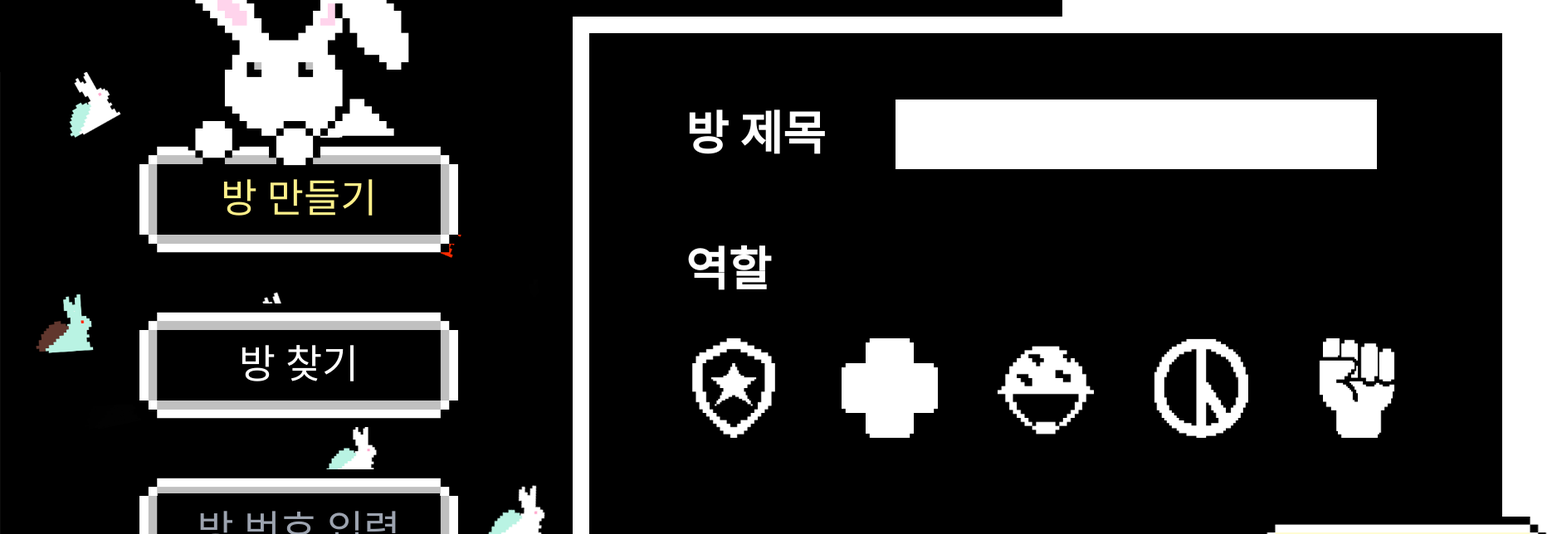
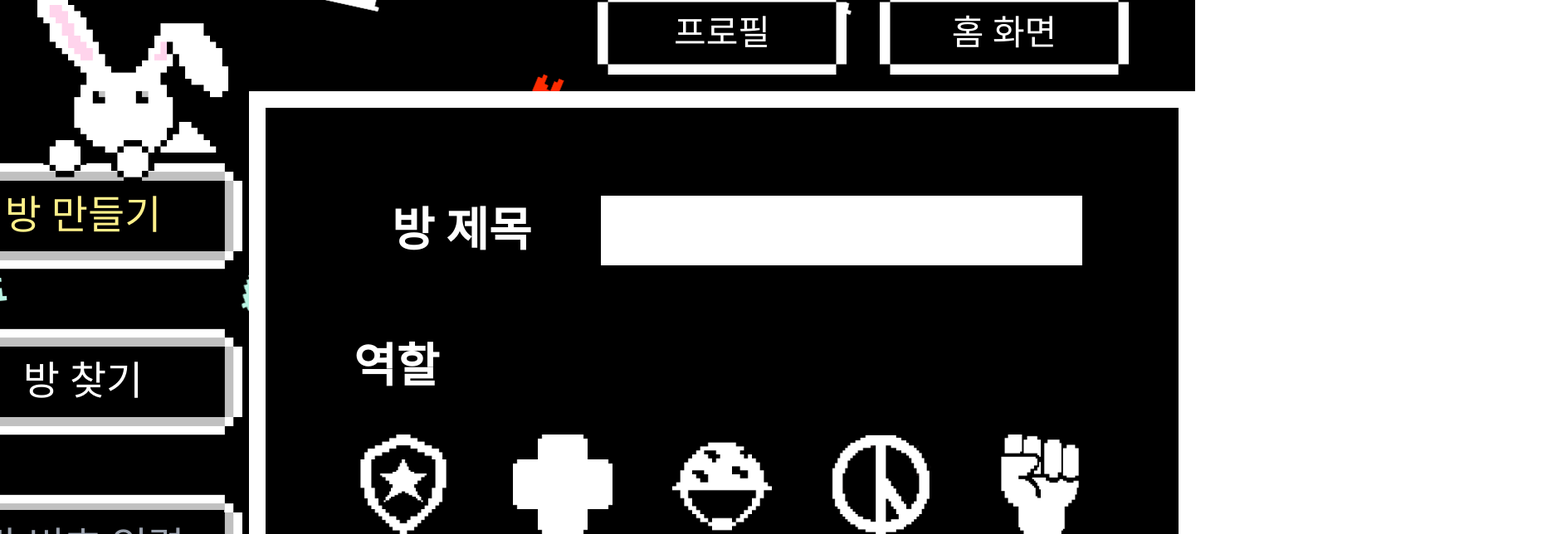
Before and after one commit to tlalswn23/whostheazara, a React (Vite) app in the folder FE/: page /lobby in a window 1280 px wide. Both pictures are taken after a click on the element "방 만들기". Shown: the top 644 px of the page at 83% size, 1870 px wide, since content can reach past the window. Built offline with nearby package versions, Linux system fonts and the light colour scheme; a web font is replaced by a local one.

Commit message:
Feat: Lobby 1920*1080 flex로 변경

```diff
--- a/FE/src/components/Lobby/LobbyCreateRoom.tsx
+++ b/FE/src/components/Lobby/LobbyCreateRoom.tsx
@@ -21,8 +21,7 @@ export const LobbyCreateRoom = () => {
   const job = [...Array(5).keys()];
 
   return (
-    <>
-      <div className="absolute left-[690px] top-[160px] w-[1140px] h-[700px] border-solid border-white border-[20px] p-[80px] text-[56px] font-bold bg-black">
+    <div className="flex flex-col justify-center items-center w-full h-full">
       <div className="flex">
         <p className="text-white px-[36px] mr-[48px]">방 제목</p>
         <div className="w-[580px] flex justify-between">
@@ -45,13 +44,12 @@ export const LobbyCreateRoom = () => {
           })}
         </div>
       </div>
-        <div className="absolute w-[360px] h-[120px] flex justify-center items-center bottom-[-50px] right-[-60px]">
+      <div className="absolute w-[360px] h-[120px] flex justify-center items-center bottom-[-50px] right-[0px]">
         <img src={yellowBtnImg} className="absolute" />
         <Link to="/room" className="absolute w-full text-center py-[20px]">
           방 생성
         </Link>
       </div>
     </div>
-    </>
   );
 };
--- a/FE/src/components/Lobby/LobbyHeaderBtn.tsx
+++ b/FE/src/components/Lobby/LobbyHeaderBtn.tsx
@@ -9,16 +9,13 @@ interface LobbyHeaderBtnProps {
 
 export const LobbyHeaderBtn = ({ index, text, loc }: LobbyHeaderBtnProps) => {
   return (
-    <div className={`absolute w-[260px] h-[100px] top-[30px] ${index === 0 ? "left-[1270px]" : "left-[1570px]"}`}>
-      <img src={simpleSquareImg} className="absolute w-full h-full bg-black" />
-      <div>
-        <Link
-          to={`/${loc}`}
-          className="absolute top-[0px] left-[0px] text-white text-[42px] w-[260px] py-[18px] text-center"
-        >
-          {text}
-        </Link>
-      </div>
+    <div
+      className={`w-[300px] h-[100px] mx-[20px] bg-cover flex justify-center items-center bg-black`}
+      style={{ backgroundImage: `url(${simpleSquareImg})` }}
+    >
+      <Link to={`/${loc}`} className="text-white text-[42px] w-[260px] py-[18px] text-center">
+        {text}
+      </Link>
     </div>
   );
 };
--- a/FE/src/components/Lobby/LobbyListRoom.tsx
+++ b/FE/src/components/Lobby/LobbyListRoom.tsx
@@ -4,12 +4,10 @@ export const LobbyListRoom = () => {
   const list = [...Array(8).keys()];
   return (
     <>
-      <div className="absolute left-[690px] top-[160px] w-[1140px] h-[700px] border-solid border-white border-[20px] p-[20px] text-[56px] font-bold bg-black">
-        <div className="flex flex-wrap">
-          {list.map((item, index) => {
-            return <LobbyListItem index={item + 214} text={`자라 잡으러 가실분`} num={item + 1} key={index} />;
-          })}
-        </div>
+      <div className="flex flex-wrap">
+        {list.map((item, index) => {
+          return <LobbyListItem index={item + 214} text={`자라 잡으러 가실분`} num={item + 1} key={index} />;
+        })}
       </div>
     </>
   );
--- a/FE/src/components/Lobby/LobbySideMenu.tsx
+++ b/FE/src/components/Lobby/LobbySideMenu.tsx
@@ -15,7 +15,7 @@ const LobbySideMenu = ({ viewMain, onSetViewMain }: lobbySideMenuProps) => {
   };
 
   return (
-    <aside className="absolute top-[280px] left-[100px] ml-[60px] flex flex-col leading-[140px] text-center">
+    <aside className="top-[280px] left-[100px] ml-[60px] flex flex-col leading-[140px] text-center">
       <div
         className={`w-[400px] h-[200px] bg-contain bg-no-repeat bg-center relative flex items-center justify-center cursor-pointer`}
         style={{ backgroundImage: `url(${btnImg})` }}
@@ -44,7 +44,7 @@ const LobbySideMenu = ({ viewMain, onSetViewMain }: lobbySideMenuProps) => {
         ></input>
         {/* <p className="text-white text-[48px] w-full ">내 프로필</p> */}
       </div>
-      <img src={rabbitImg} className="absolute z-index-5 left-[40px] top-[-220px] w-[310px]" />
+      <img src={rabbitImg} className="absolute z-index-5 left-[190px] top-[-130px] w-[260px]" />
     </aside>
   );
 };
--- a/FE/src/layouts/HomeLayout.tsx
+++ b/FE/src/layouts/HomeLayout.tsx
@@ -5,7 +5,7 @@ import mainTitle from "../assets/img/WhoIsZARA.gif";
 
 const HomeLayout = ({ children }: LayoutChildrenProps) => {
   return (
-    <div className="relative w-[1920px] h-[1080px] bg-black flex justify-center items-center">
+    <div className="w-[1920px] h-[1080px] bg-black flex justify-center items-center">
       <div className="flex flex-col w-full h-full justify-start mt-[120px] ml-[40px]">
         <img src={mainTitle} className="w-[800px] h-auto" />
         <div className="mt-[160px] ml-[140px]">{children}</div>
--- a/FE/src/layouts/LobbyLayout.tsx
+++ b/FE/src/layouts/LobbyLayout.tsx
@@ -4,7 +4,7 @@ import { LayoutChildrenProps } from "../types/LayoutChildrenProps";
 const LobbyLayout = ({ children }: LayoutChildrenProps) => {
   return (
     <div
-      className={`w-[1920px] h-[1080px] bg-contain bg-black bg-no-repeat bg-center relative`} // bg-black 제거
+      className={`w-[1920px] h-[1080px] bg-black flex justify-center items-center`} // bg-black 제거
       style={{ backgroundImage: `url(${lobbyBg})` }}
     >
       {children}
--- a/FE/src/pages/Lobby.tsx
+++ b/FE/src/pages/Lobby.tsx
@@ -16,11 +16,19 @@ const Lobby = () => {
   };
   return (
     <LobbyLayout>
-      <LobbySideMenu viewMain={viewMain} onSetViewMain={onSetViewMain} />
-      {viewMain == 1 ? <LobbyCreateRoom /> : ""}
-      {viewMain == 2 ? <LobbyListRoom /> : ""}
-      <LobbyHeaderBtn index={0} text="프로필" loc="profile" />
-      <LobbyHeaderBtn index={1} text="홈 화면" loc="" />
+      <div className="flex flex-col w-full">
+        <div className="flex justify-end mb-[20px] mr-[60px]">
+          <LobbyHeaderBtn index={0} text="프로필" loc="profile" />
+          <LobbyHeaderBtn index={1} text="홈 화면" loc="" />
+        </div>
+        <div className="relative flex items-center justify-around">
+          <LobbySideMenu viewMain={viewMain} onSetViewMain={onSetViewMain} />
+          <div className="w-[1140px] h-[700px] border-solid border-white border-[20px] p-[20px] text-[56px] font-bold bg-black">
+            {viewMain == 1 ? <LobbyCreateRoom /> : ""}
+            {viewMain == 2 ? <LobbyListRoom /> : ""}
+          </div>
+        </div>
+      </div>
     </LobbyLayout>
   );
 };
```
Lines whose indentation alone changed are shown as unchanged.
